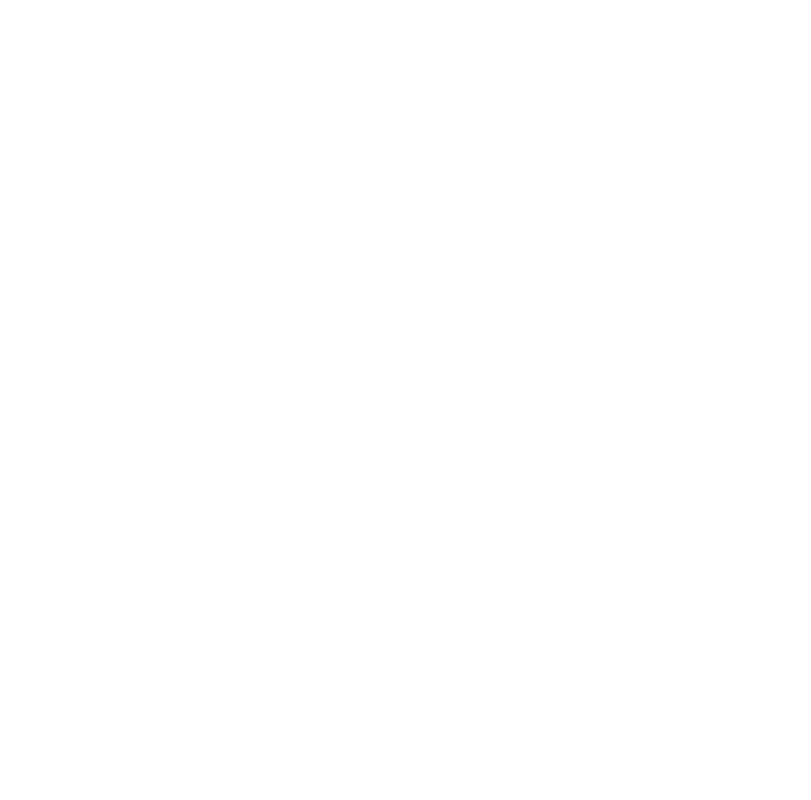
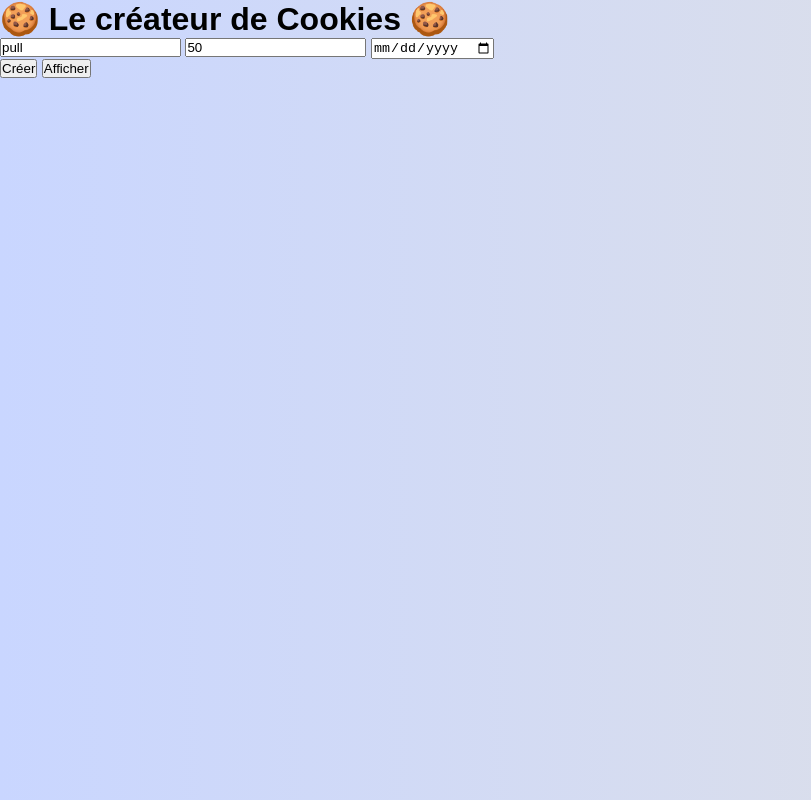
Before and after one commit to nellyam/Cookies, a plain HTML site: page index.html in a window 1280 px wide. Shown: the whole page, without its empty margins (0-811 px from the left). Drawn offline with Linux system fonts and the light colour scheme.

Commit message:
faire partie html

```diff
--- a/index.html
+++ b/index.html
@@ -1,5 +1,5 @@
 <!DOCTYPE html>
-<html lang="fr">
+<html>
 <head>
     <meta charset="UTF-8">
     <meta name="viewport" content="width=device-width, initial-scale=1.0">
@@ -7,8 +7,18 @@
     <link rel="stylesheet" href="style.css">
 </head>
 <body>
+    <h1>🍪 Le créateur de Cookies 🍪</h1>
+    <input type="text" name="cookieName" value="pull">
+    <input type="text" name="cookieValue" value="50">
+    <input type="date" name="cookieExpire">
 
+    <div class="container-btns">
+        <button data-cookie="creer" class="btn1">Créer</button>
+        <button data-cookie="toutAfficher" class="btn2">Afficher</button>
+    </div>
 
+    <p class="info-suppr"></p>
+    <ul class="affichage"></ul>
 
     <script src="app.js"></script>
 </body>
```
